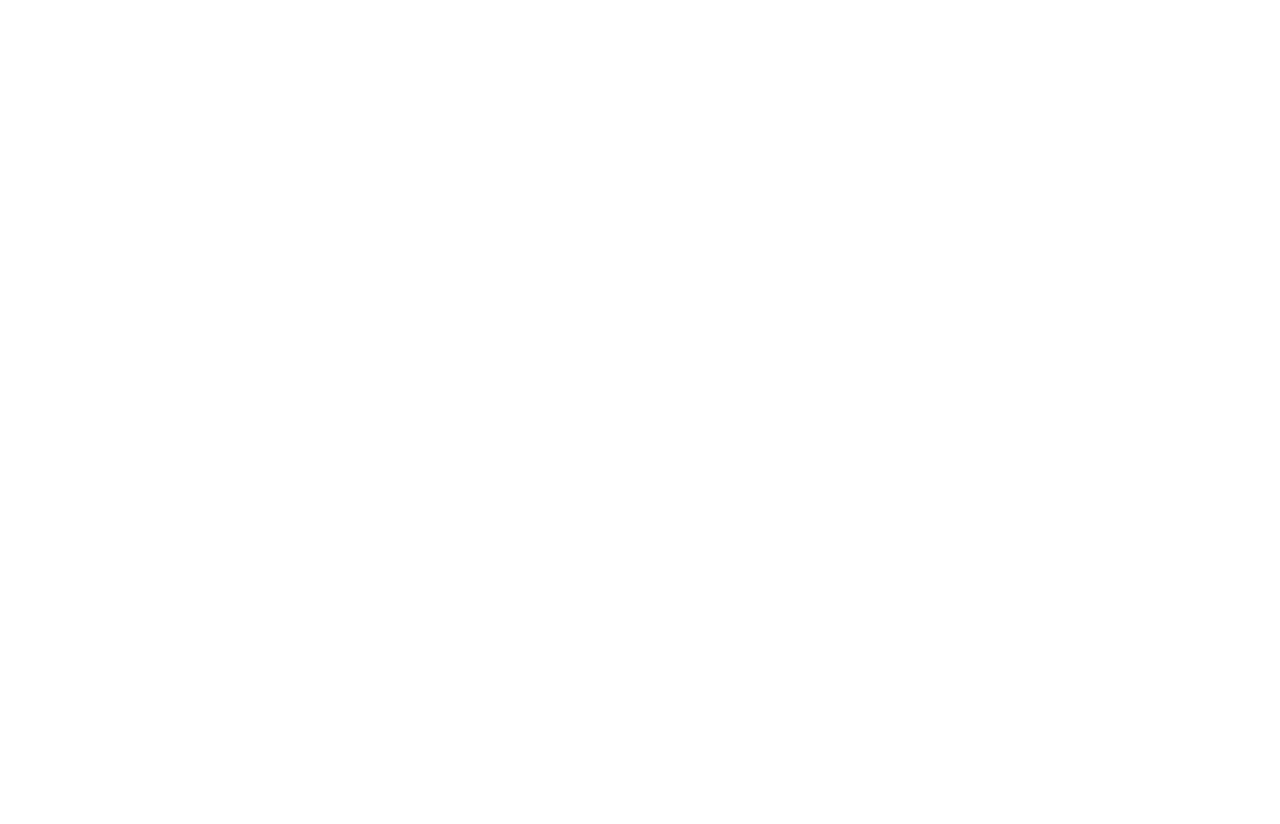
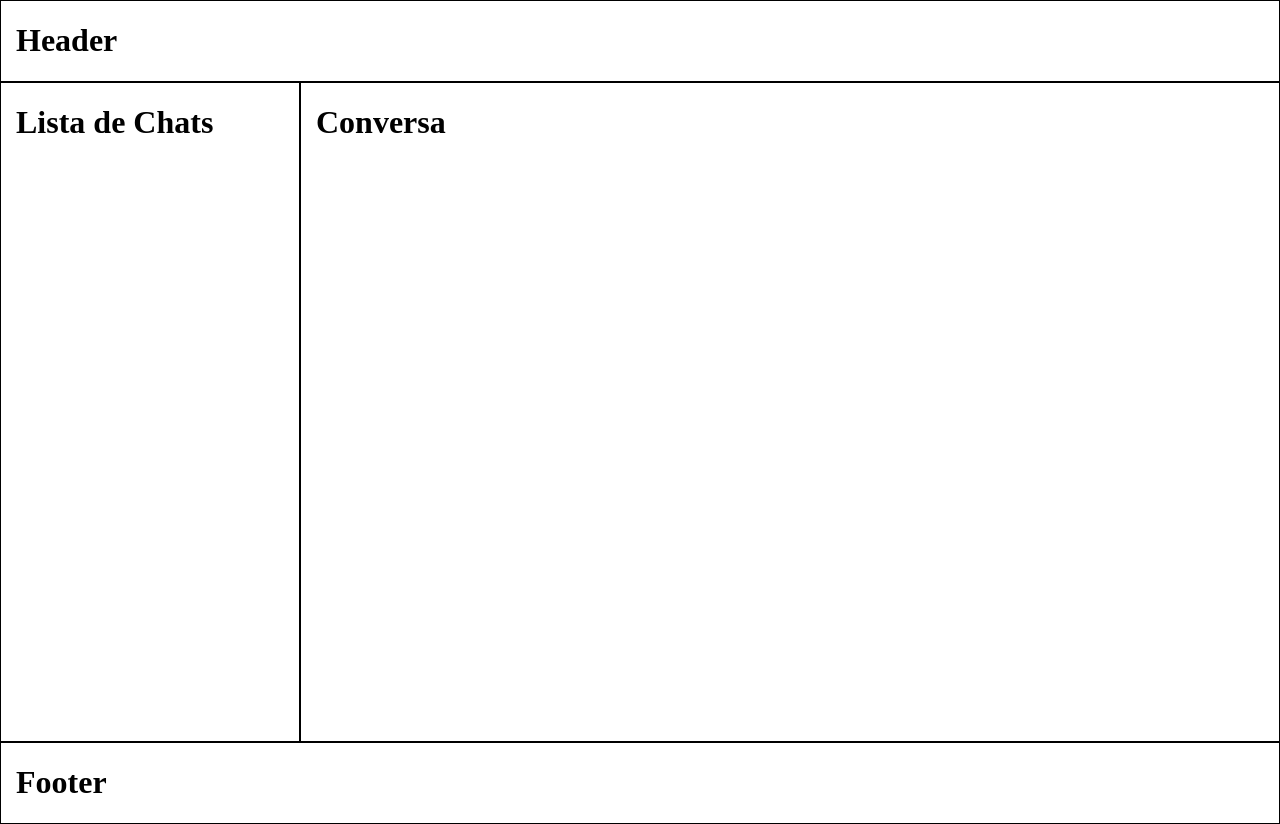
Before and after one commit to matheusclima/messenger, a React (Create React App) app in the folder frontend/: page / in a window 1280 px wide. Before the commit the page ends 800 px from the top, so only its background shows below. Built offline with nearby package versions, Linux system fonts and the light colour scheme.

Commit message:
Criação da estrutura inicial do app

```diff
--- a/frontend/src/App.css
+++ b/frontend/src/App.css
@@ -0,0 +1,34 @@
+* {
+    box-sizing: border-box;
+}
+
+body {
+    margin: auto;
+    max-width: 1600px;
+}
+
+.header {
+    border: 1px solid black;
+    padding-left: 15px;
+}
+
+main {
+    display: grid;
+    grid-template-columns: 300px 1fr;
+    height: 82.5vh;
+}
+
+.chat-list {
+    border: 1px solid black;
+    padding-left: 15px;
+}
+
+.chat-list__messages {
+    border: 1px solid black;
+    padding-left: 15px;
+}
+
+.footer {
+    border: 1px solid black;
+    padding-left: 15px;
+}
--- a/frontend/src/App.js
+++ b/frontend/src/App.js
@@ -1,8 +1,27 @@
-import './App.css';
+import "./App.css";
 
 function App() {
   return (
     <div className="App">
+      <header className="header">
+        <h1>Header</h1>
+      </header>
+
+      <main>
+
+        <div className="chat-list">
+          <h1>Lista de Chats</h1>
+        </div>
+
+        <div className="chat-list__messages">
+          <h1>Conversa</h1>
+        </div>
+
+      </main>
+
+      <footer className="footer">
+        <h1>Footer</h1>
+      </footer>
     </div>
   );
 }
```
